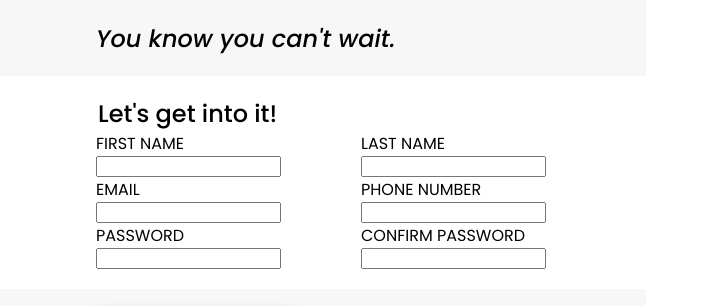
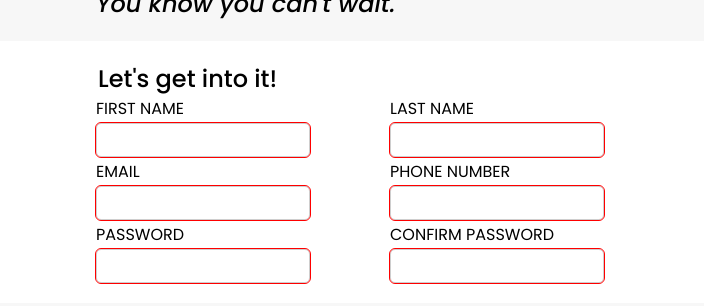
Before and after one commit to zjason25/signup-form, a plain HTML site: page index.html in a window 1280 px wide. Shown: the part 198-504 px from the top of the page, 644-1348 px from the left, 704 px wide, since content can reach past the window. Drawn offline with Linux system fonts and the light colour scheme.

Commit message:
Add styling for input box

```diff
--- a/index.html
+++ b/index.html
@@ -38,34 +38,34 @@
     </div>
 
 
-    <form action="*">
+    <form action="*" id="sign-up">
       <legend>Let's get into it!</legend>
       <div class="form-container">
         <div class="left-box">
           <label for="first-name">FIRST NAME</label>
-          <input type="text" id="first-name">
+          <input type="text" id="first-name" required>
 
           <label for="email">EMAIL</label>
-          <input type="email" id="email">
+          <input type="email" id="email" required>
 
           <label for="password">PASSWORD</label>
-          <input type="password" id="password">
+          <input type="password" minlength="8" id="password" required>
         </div>
 
         <div class="right-box">
           <label for="last-name">LAST NAME</label>
-          <input type="text" id="last-name">
+          <input type="text" id="last-name" required>
 
-          <label for="phone-number">PHONE NUMBER</label>
-          <input type="tel" id="phone-number">
+          <label for="phone">PHONE NUMBER</label>
+          <input type="tel" id="phone" required>
 
           <label for="confirm-password">CONFIRM PASSWORD</label>
-          <input type="password" id="confirm-password">
+          <input type="password" minlength="8" id="confirm-password" required>
         </div>
       </div>
     </form>
 
-    <button type="button">Create Account</button>
+    <button type="submit" form="sign-up">Create Account</button>
 
     <div class="bottom">
       Already have an account? <text class="login">Login</text>
--- a/styles.css
+++ b/styles.css
@@ -84,15 +84,39 @@ form {
   gap: 5em;
 }
 
+.left-box,
+.right-box {
+  display: flex;
+  flex-direction: column;
+  gap: 2px;
+}
+
 legend {
   font-size: 24px;
   font-weight: 500;
 }
 
-label,
 input {
-  display: flex;
-  flex-direction: column;
+  outline: none;
+  font-size: 16px;
+  padding-left: 10px;
+  height: 30px;
+  width: 200px;
+  border: 1px solid rgb(206, 206, 206);
+  border-radius: 5px;
+}
+
+input:focus {
+  outline: 1px solid rgb(68, 68, 255);
+  box-shadow: 0 4px 8px 0 rgba(0, 0, 0, 0.3);
+}
+
+input:valid {
+  border-color: green;
+}
+
+input:invalid {
+  outline: 1px solid red;
 }
 
 button {
@@ -135,3 +159,9 @@ button:active {
   font-weight: bold;
   cursor: pointer;
 }
+
+.login:active {
+  font-weight: bold;
+  cursor: pointer;
+  font-weight: 500;
+}
```
